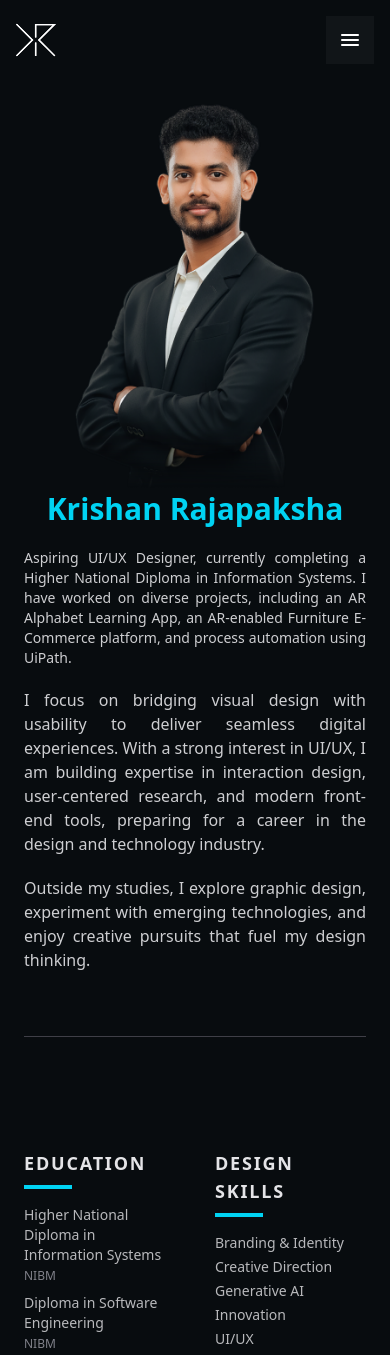
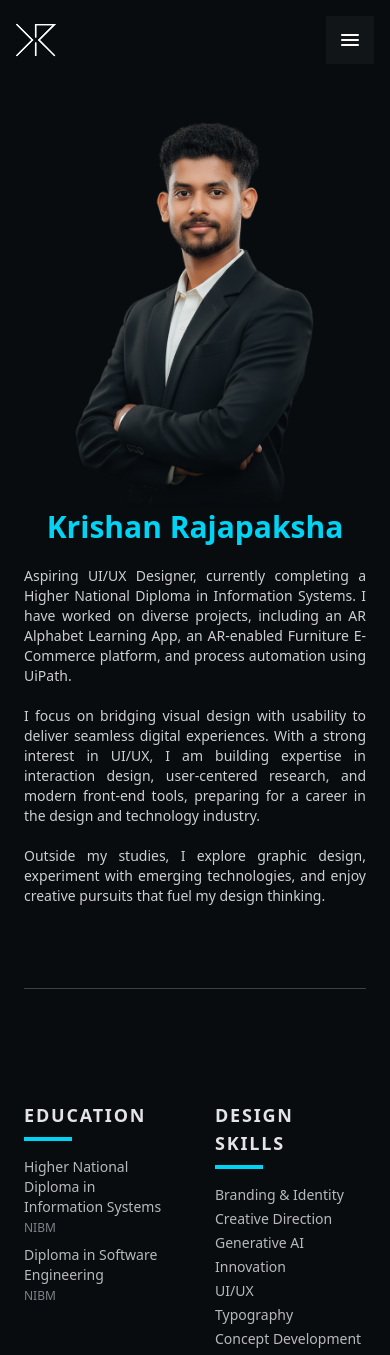
Before and after one commit to krishrajapaksha/portfolio, a React (Vite) app: page /about in a window 390 px wide. Shown: the top 1355 px of the page. Built offline with nearby package versions, Linux system fonts and the light colour scheme; a web font is replaced by a local one.

Commit message:
fix-vercel

```diff
--- a/src/pages/About.jsx
+++ b/src/pages/About.jsx
@@ -46,14 +46,14 @@
       AR Alphabet Learning App, an AR-enabled Furniture E-Commerce platform,
       and process automation using UiPath.
     </p>
-    <p className="text-base md:text-lg opacity-90 text-justify">
+    <p className="text-sm sm:text-base md:text-lg opacity-90 text-justify">
       I focus on bridging visual design with usability to deliver seamless
       digital experiences. With a strong interest in UI/UX, I am building
       expertise in interaction design, user-centered research, and modern
       front-end tools, preparing for a career in the design and technology
       industry.
     </p>
-    <p className="text-base md:text-lg opacity-90 text-justify">
+    <p className="text-sm sm:text-base md:text-lg opacity-90 text-justify">
       Outside my studies, I explore graphic design, experiment with emerging
       technologies, and enjoy creative pursuits that fuel my design thinking.
     </p>
--- a/vite.config.js
+++ b/vite.config.js
@@ -3,13 +3,12 @@
 import tailwindcss from '@tailwindcss/vite'
 
 export default defineConfig({
-  plugins: [
-    react(),
-    tailwindcss(),
-  ],
-
+  plugins: [react(), tailwindcss()],
   build: {
     outDir: "build",
   },
-
+  server: {
+    historyApiFallback: true,
+  },
+  base: "/",
 })
```
